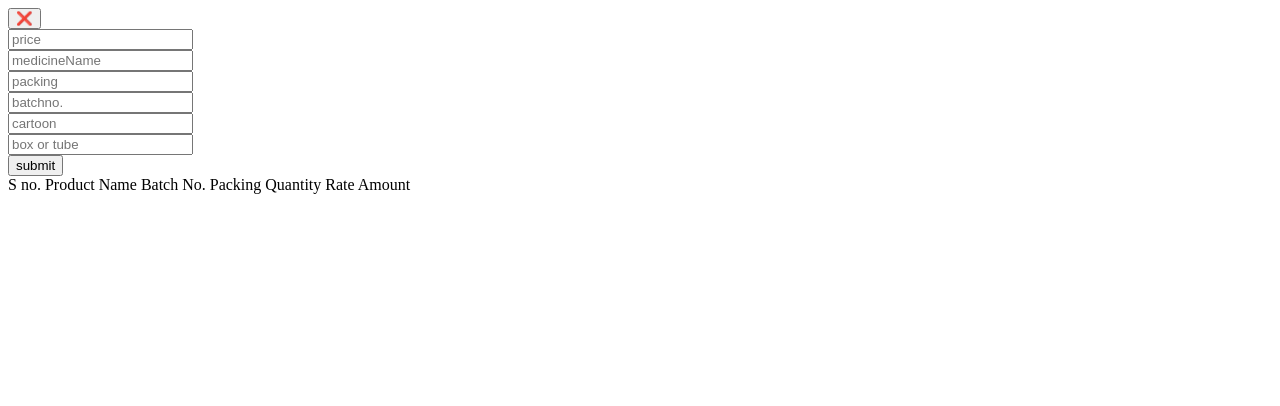
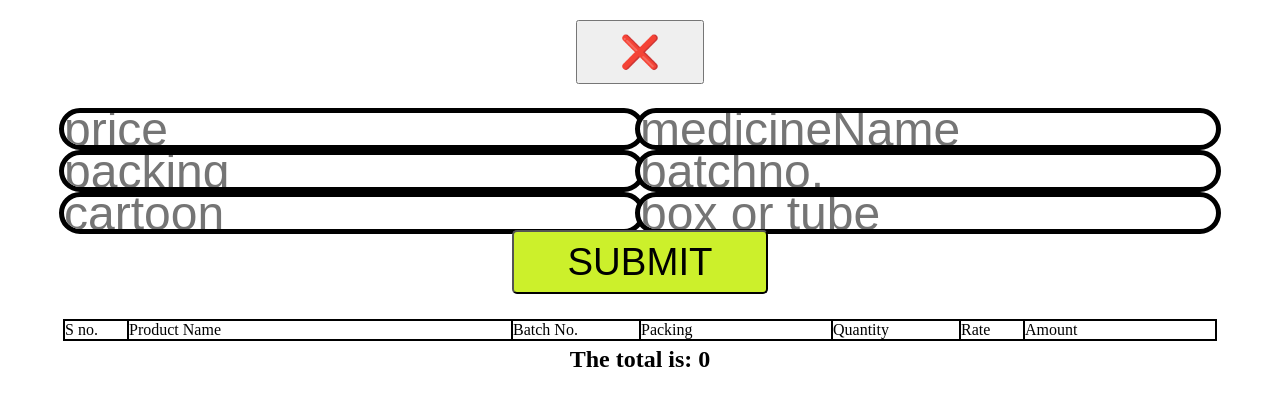
Before and after one commit to Harshllcode/Medicine-bill-maker, a plain HTML site: page index.html in a window 1280 px wide. Drawn offline with Linux system fonts and the light colour scheme.

Commit message:
Update index.html

```diff
--- a/index.html
+++ b/index.html
@@ -3,7 +3,7 @@
 
 <head>
     <title>bill maker</title>
-    <link rel="stylesheet" href="m bill.css">
+    <link rel="stylesheet" href="mbill.css">
 </head>
 
 <body>
@@ -31,7 +31,7 @@
         </div>
         <div class="bill-body"></div>
     </div>
-    <script src="m bill.js"></script>
+    <script src="mbill.js"></script>
 </body>
 
 </html>
```
